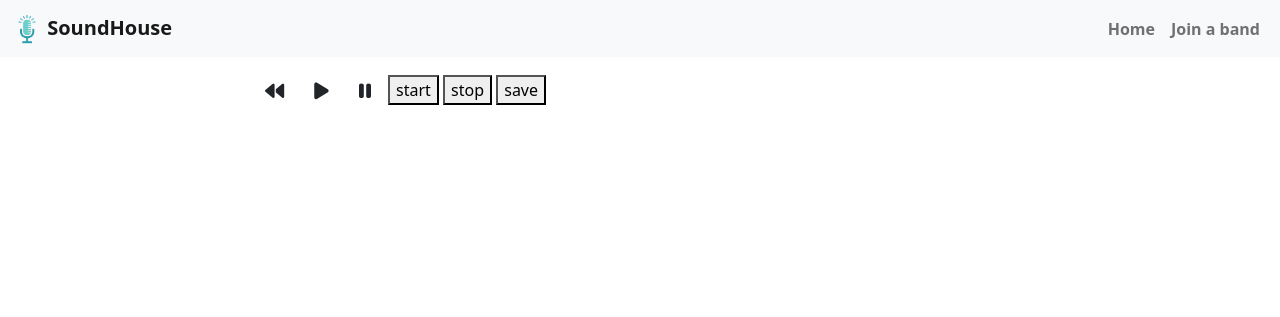
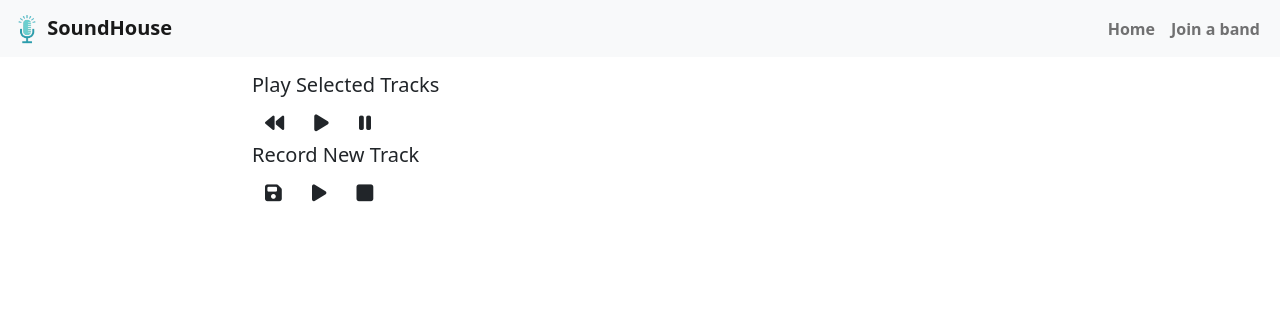
Before and after one commit to annaernst/SoundHouse, a Flask app: template app/templates/song.html in a window 1280 px wide. Shown: the top 317 px of the page. Run offline with Flask 2, Linux system fonts and the light colour scheme; the template is opened without the code that fills it, so the values that code supplies are empty; some libraries are stand-ins or nearby versions.

Commit message:
Update song.html

```diff
--- a/app/templates/song.html
+++ b/app/templates/song.html
@@ -127,6 +127,7 @@
   <div class="container responsive mt-3" style="max-width: 800px;">
     <h1 class="display-6">{{song1.title}}</h1>
     <div>
+      <h5>Play Selected Tracks</h5>
       <button class="btn" type="button" onclick="for (i=0;i<le;i++){peerTracks[i].load()}">
         <i class="fas fa-backward"></i>
       </button>
@@ -136,9 +137,10 @@
       <button class="btn" type="button" onclick="for (i=0;i<le;i++){if(document.getElementById(i.toString()).checked){peerTracks[i].pause()}};clearInterval(metro)">
         <i class="fas fa-pause"></i>
       </button>
-      <button type="button" onclick="start()">start</button>
-      <button type="button" onclick="stop()">stop</button>
-      <button type="button" onclick="save()">save</button>
+      <h5>Record New Track</h5>
+      <button class="btn" type="button" onclick="save()"><i class="fas fa-save"></i></button>
+      <button class="btn" type="button" onclick="start()"><i class="fas fa-play"></i></button>
+      <button class="btn" type="button" onclick="stop()"><i class="fas fa-square"></i></button>
     </div>
 
     <!--track card-->
```
